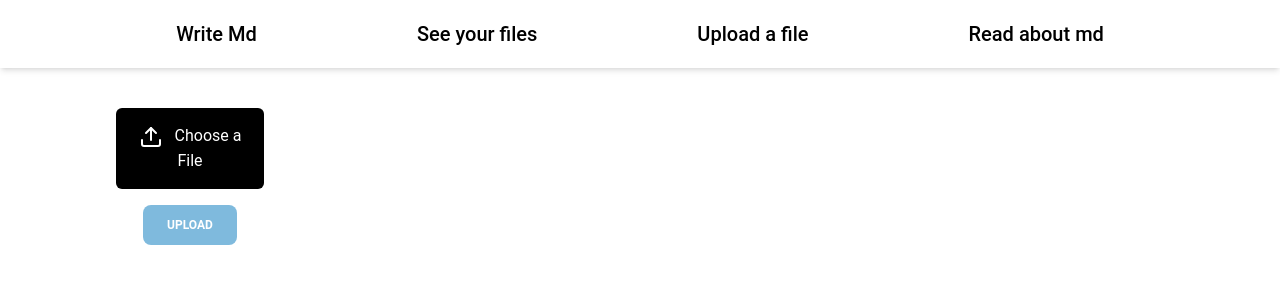
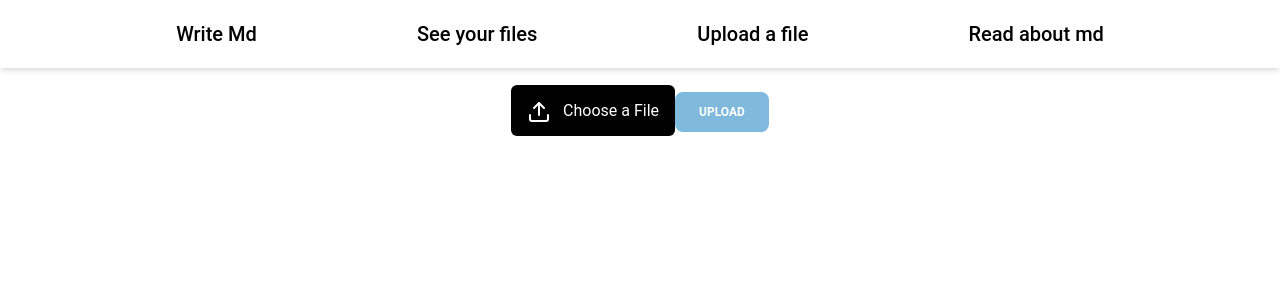
Before and after one commit to abir499-ban/Markdown_File_Processor_client, a React (Vite) app: page /upload in a window 1280 px wide. Shown: the top 300 px of the page. Built offline with nearby package versions, Linux system fonts and the light colour scheme.

Commit message:
upload file fix

```diff
--- a/src/pages/UploadFile.tsx
+++ b/src/pages/UploadFile.tsx
@@ -12,12 +12,9 @@ const UploadFile = () => {
         const formData = new FormData()
         formData.append('file', file)
         try{
-            const res = await fetch('BACKEND_FILE_UPLOAD_API', {
+            const res = await fetch('http://localhost:8000/api/files/upload/', {
                 method:'POST',
-                headers:{
-                    'Content-Type' : 'application/json'
-                },
-                body:JSON.stringify(formData)
+                body: formData
             })
             if(!res.ok) throw new Error('error in uploading file')
             const reponse = await res.json();
@@ -30,7 +27,7 @@ const UploadFile = () => {
 
 
     return (
-        <div className='flex flex-wrap flex-col w-1/6 gap-4 p-4 justify-center items-center'>
+        <div >
             <input
                 type="file"
                 id="fileInput"
@@ -40,18 +37,19 @@ const UploadFile = () => {
                 }}
                 accept='.md'
             />
-            <label htmlFor='fileInput' className='hover:cursor-pointer bg-black text-white p-4 rounded-md'>
+            <label htmlFor='fileInput' className='mb-5  hover:cursor-pointer bg-black text-white p-4 rounded-md'>
                 <Upload className='inline-block mr-3' />Choose a File
             </label>
             {file !== null && (
-                <div className='flex flex-row bg-yellow-300'>{file.name}</div>
+                <div className=' bg-yellow-300 text-center m-10 rounded-md font-medium text-xl'>{file.name}</div>
             )}
             <Button className='bg-light-blue-800' disabled={file === null}
                 placeholder={undefined}
                 onPointerEnterCapture={undefined}
                 onPointerLeaveCapture={undefined}
                 onClick={handleFileUpload}>
-                Upload</Button>
+                Upload
+                </Button>
         </div>
     )
 }
```
